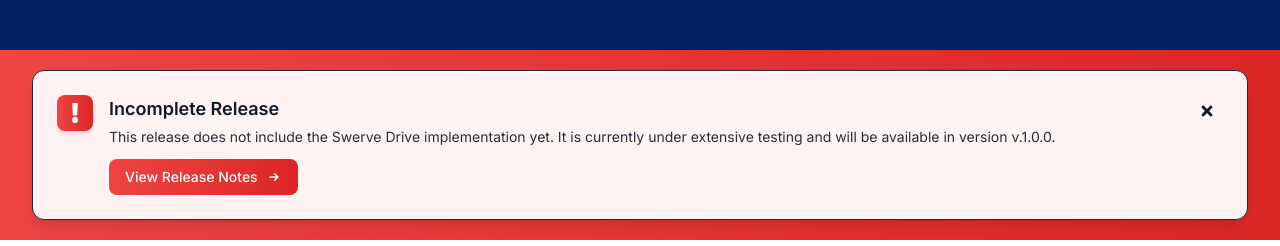
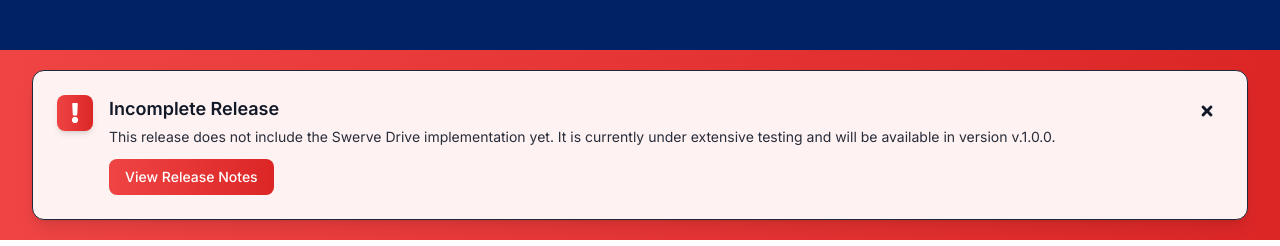
Before and after one commit to ExcaliDevBot/ExcaLibDoc, a React (Vite) app: page / in a window 1280 px wide. Shown: the part 554-800 px from the top of the page. Built offline with nearby package versions, Linux system fonts and the light colour scheme.

Commit message:
update: modify ComingSoon component with new feature details and simplify announcement section in Home component

```diff
--- a/src/components/ComingSoon.jsx
+++ b/src/components/ComingSoon.jsx
@@ -8,13 +8,14 @@ import {
   Lightbulb,
   Atom
 } from 'lucide-react';
+import {PiGraph} from "react-icons/pi";
 
 const ComingSoonSection = () => {
   const upcomingFeatures = [
     {
-      title: "Advanced Vision Processing",
-      description: "Real-time target tracking and autonomous navigation algorithms.",
-      icon: Eye,
+      title: "Epilogue",
+      description: "Built in logging system for debugging and monitoring.",
+      icon: PiGraph,
     },
     {
       title: "State Manager",
--- a/src/pages/Home.jsx
+++ b/src/pages/Home.jsx
@@ -33,34 +33,17 @@ const Home = () => {
 
             {/* Announcement Section */}
             {!dismissedAnnouncement && (
-                <motion.section
-                    initial={{opacity: 0, y: -20}}
-                    animate={{opacity: 1, y: 0}}
-                    exit={{opacity: 0, y: -20}}
-                    className="relative overflow-hidden"
-                >
-                    {/* Gradient Background */}
+                <section className="relative overflow-hidden">
                     <div className={`bg-gradient-to-r ${currentAnnouncement.gradient} py-1`}>
                         <div className="max-w-7xl mx-auto px-6 lg:px-8">
-                            <motion.div
-                                initial={{opacity: 0, scale: 0.95}}
-                                animate={{opacity: 1, scale: 1}}
-                                transition={{delay: 0.2}}
-                                className={`relative rounded-xl ${currentAnnouncement.bgColor} border ${currentAnnouncement.borderColor} p-6 my-4 shadow-lg backdrop-blur-sm`}
-                            >
-                                {/* Decorative Elements */}
-                                <div
-                                    className="absolute top-0 left-0 w-full h-1 bg-gradient-to-r from-transparent via-white/30 to-transparent"></div>
-
+                            <div
+                                className={`relative rounded-xl ${currentAnnouncement.bgColor} border ${currentAnnouncement.borderColor} p-6 my-4 shadow-lg backdrop-blur-sm`}>
                                 <div className="flex items-start justify-between">
                                     <div className="flex items-start space-x-4">
-                                        {/* Icon */}
                                         <div
                                             className={`flex-shrink-0 p-2 rounded-lg bg-gradient-to-r ${currentAnnouncement.gradient} text-white shadow-md`}>
                                             {currentAnnouncement.icon}
                                         </div>
-
-                                        {/* Content */}
                                         <div className="flex-1 min-w-0">
                                             <h3 className={`text-lg font-semibold ${currentAnnouncement.textColor} mb-1`}>
                                                 {currentAnnouncement.title}
@@ -68,23 +51,14 @@ const Home = () => {
                                             <p className={`text-sm ${currentAnnouncement.textColor} opacity-90 mb-3`}>
                                                 {currentAnnouncement.message}
                                             </p>
-
-                                            {/* Action Button */}
                                             <Link
                                                 to={currentAnnouncement.action.link}
                                                 className={`inline-flex items-center px-4 py-2 text-sm font-medium text-white bg-gradient-to-r ${currentAnnouncement.gradient} rounded-lg hover:shadow-lg transform hover:scale-105 transition-all duration-200`}
                                             >
                                                 {currentAnnouncement.action.text}
-                                                <svg className="ml-2 h-4 w-4" fill="none" viewBox="0 0 24 24"
-                                                     stroke="currentColor">
-                                                    <path strokeLinecap="round" strokeLinejoin="round" strokeWidth={2}
-                                                          d="M13 7l5 5m0 0l-5 5m5-5H6"/>
-                                                </svg>
                                             </Link>
                                         </div>
                                     </div>
-
-                                    {/* Dismiss Button */}
                                     <button
                                         onClick={() => setDismissedAnnouncement(true)}
                                         className={`flex-shrink-0 p-2 rounded-lg ${currentAnnouncement.textColor} hover:bg-black/10 dark:hover:bg-white/10 transition-colors`}
@@ -92,22 +66,10 @@ const Home = () => {
                                         <FaTimes className="h-4 w-4"/>
                                     </button>
                                 </div>
-
-                                {/* Floating Particles Effect */}
-                                <div className="absolute inset-0 overflow-hidden pointer-events-none">
-                                    <div
-                                        className="absolute top-4 right-8 w-2 h-2 bg-white/20 rounded-full animate-pulse"></div>
-                                    <div
-                                        className="absolute bottom-6 left-12 w-1 h-1 bg-white/30 rounded-full animate-pulse"
-                                        style={{animationDelay: '1s'}}></div>
-                                    <div
-                                        className="absolute top-8 left-1/3 w-1.5 h-1.5 bg-white/25 rounded-full animate-pulse"
-                                        style={{animationDelay: '2s'}}></div>
-                                </div>
-                            </motion.div>
+                            </div>
                         </div>
                     </div>
-                </motion.section>
+                </section>
             )}
 
             <FeatureGrid/>
```
